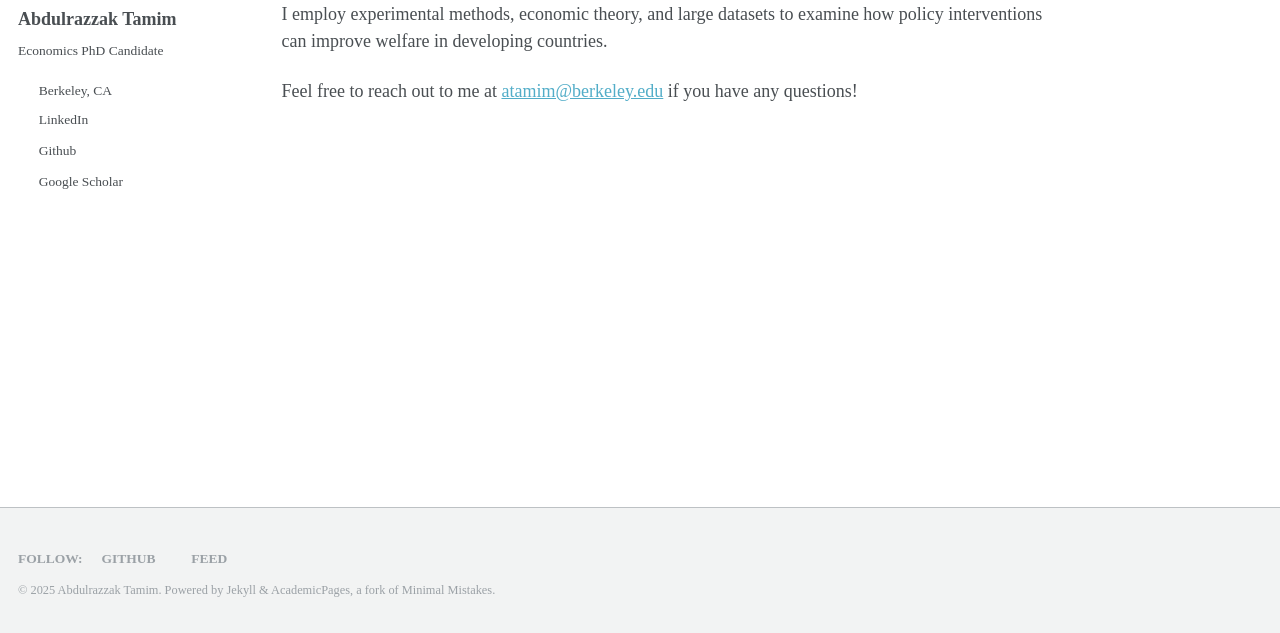
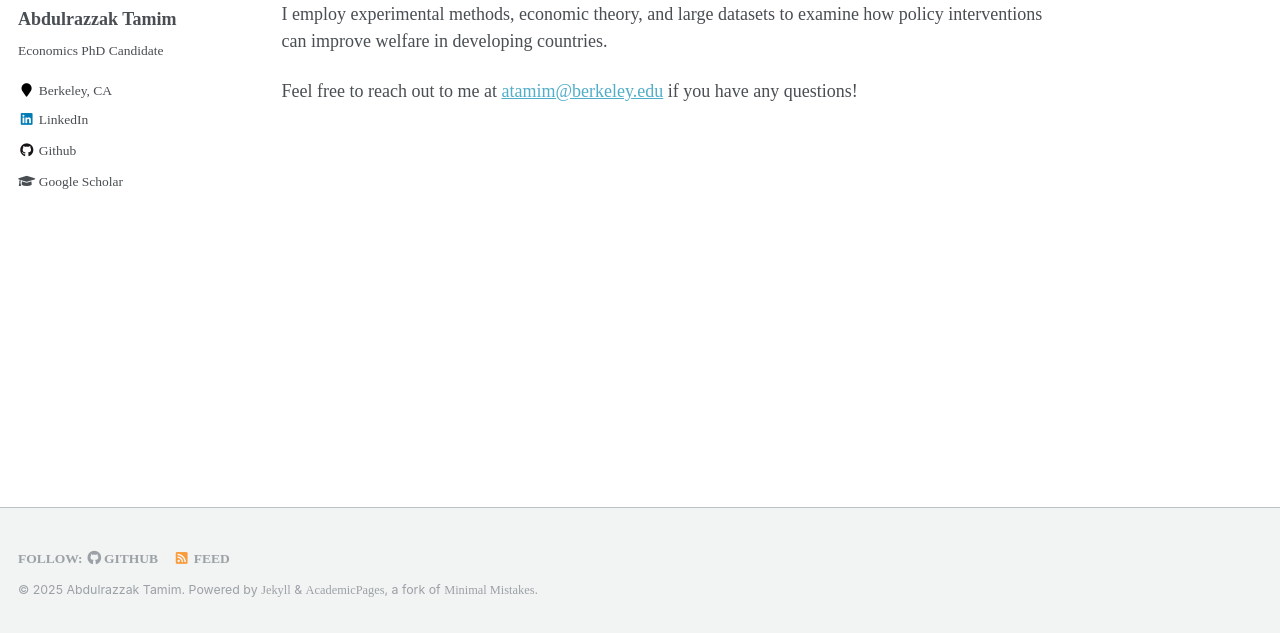
Before and after one commit to AbdulrazzakTamim/abdulrazzaktamim.github.io, a Jekyll site: the page built from _pages/about.md, in a window 1280 px wide. Shown: the part 264-897 px from the top of the page. Built offline with Jekyll 4.4.1, drawn with Linux system fonts in a browser that asks for light colours; comment, search, counter and statistics services are not loaded.

Commit message:
Update main.scss

```diff
--- a/assets/css/main.scss
+++ b/assets/css/main.scss
@@ -35,9 +35,23 @@
 
 /* Custom Styles */
 
-/* Times New Roman for entire site */
-* {
+/* Times New Roman for entire site - BUT NOT ICONS */
+body,
+.page__content,
+.archive__item-title,
+.archive__item-excerpt,
+h1, h2, h3, h4, h5, h6,
+p, li, a,
+.author__name,
+.author__bio {
   font-family: "Times New Roman", Times, serif !important;
+}
+
+/* Make sure Font Awesome icons keep their font */
+.fa, .fas, .fab, .far, .fal,
+[class^="fa-"],
+[class*=" fa-"] {
+  font-family: "Font Awesome 5 Free", "Font Awesome 5 Brands" !important;
 }
 
 /* Section headers - larger than paper titles */
```
